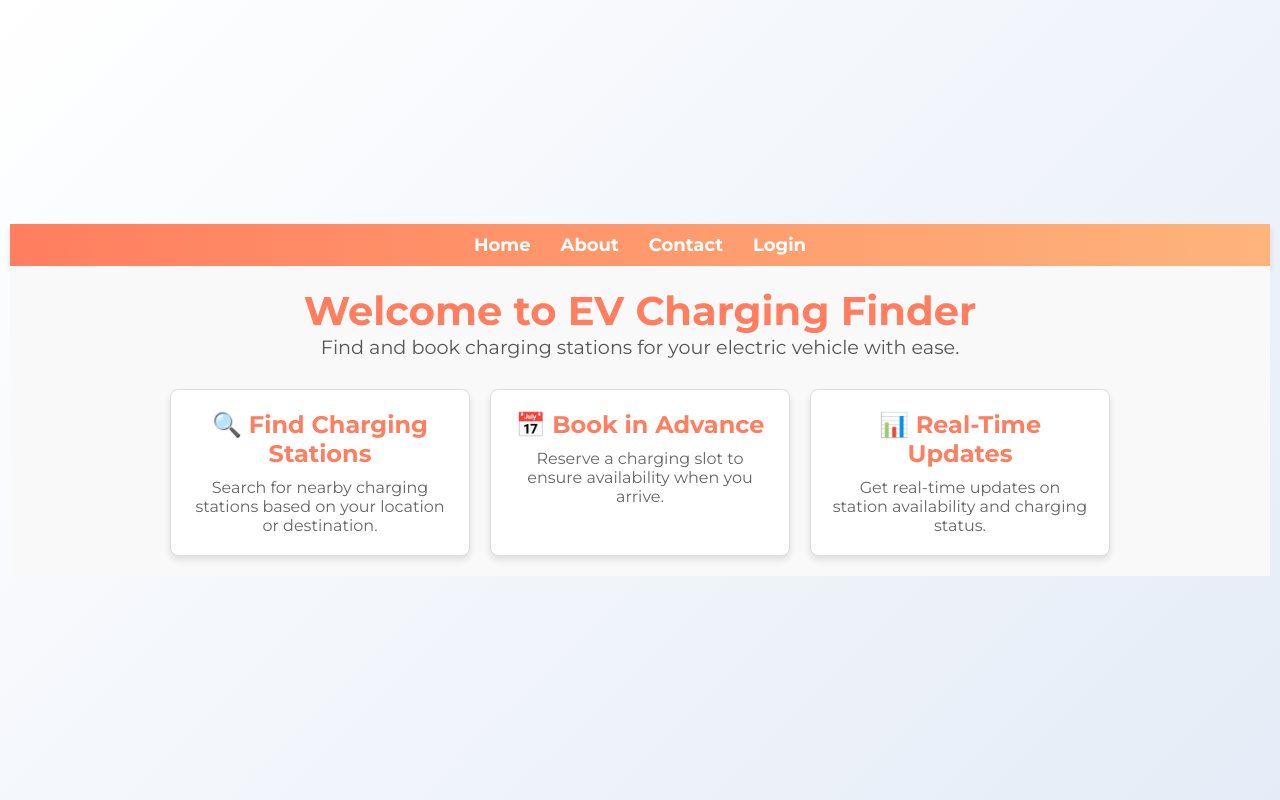
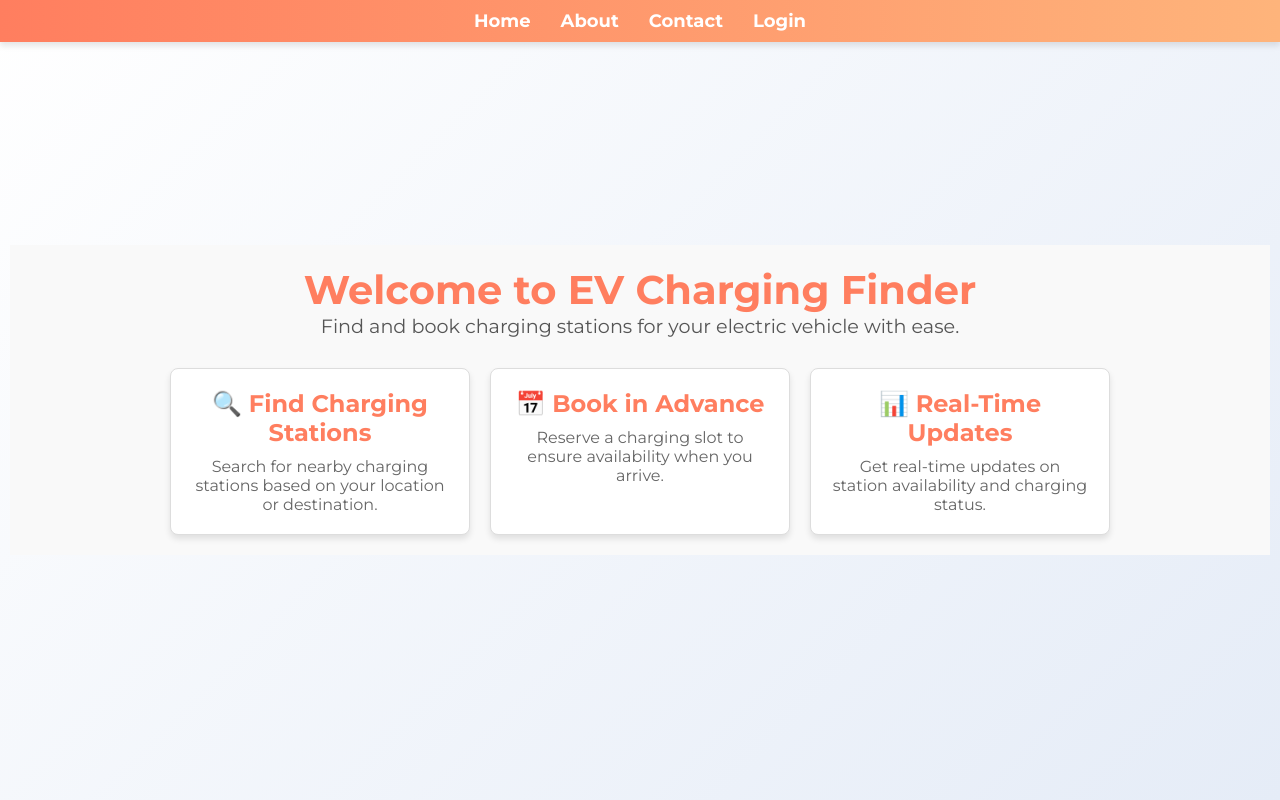
Before and after one commit to xuangand854/EVChargingStationManagementSystem, a React (Vite) app: page / in a window 1280 px wide. Built offline with nearby package versions, Linux system fonts and the light colour scheme.

Commit message:
chỉnh sửa layout

```diff
--- a/src/components/pages/Layout.css
+++ b/src/components/pages/Layout.css
@@ -4,10 +4,18 @@ body {
 }
 
 nav {
+    position: fixed;
+    /* Đưa navbar lên trên cùng */
+    top: 0;
+    left: 0;
+    width: 100%;
+    /* Chiều rộng toàn màn hình */
     background: linear-gradient(90deg, #ff7e5f, #feb47b);
-    /* Gradient effect */
+    /* Hiệu ứng gradient */
     padding: 10px 20px;
     box-shadow: 0 4px 6px rgba(0, 0, 0, 0.1);
+    z-index: 1000;
+    /* Đảm bảo navbar luôn ở trên các thành phần khác */
 }
 
 nav ul {
@@ -33,9 +41,14 @@ nav ul li a {
 nav ul li a:hover {
     color: #ffdfba;
     transform: scale(1.1);
-    /* Slight zoom effect on hover */
+    /* Hiệu ứng phóng to nhẹ khi hover */
 }
 
 nav ul li a:active {
     color: #ff7e5f;
 }
+
+main {
+    margin-top: 60px;
+    /* Đẩy nội dung xuống dưới để không bị che bởi navbar */
+}
```
